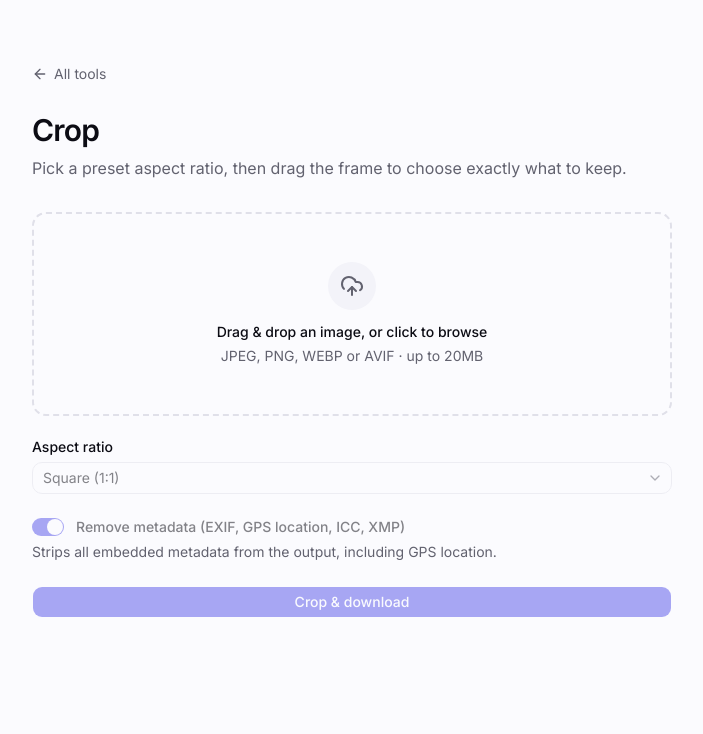
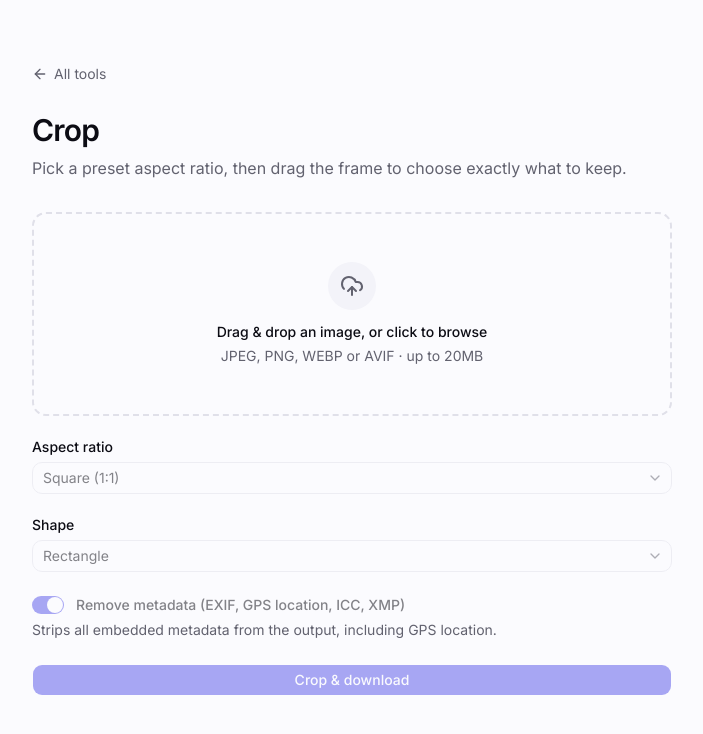
Before and after one commit to PavelLazarchuk/file-converter, a Next.js app: page /crop in a window 1280 px wide. Shown: the top 734 px of the page, without its empty margins (288-991 px from the left). Built offline with nearby package versions, Linux system fonts and the light colour scheme.

Commit message:
feat: circle crop

```diff
--- a/src/app/convert/convert-form.tsx
+++ b/src/app/convert/convert-form.tsx
@@ -157,6 +157,17 @@ export function ConvertForm() {
                         file.
                     </p>
                 )}
+                {target === 'gif' && (
+                    <p className="text-sm text-muted-foreground">
+                        Exports a single still frame — animation is not preserved.
+                    </p>
+                )}
+                {target === 'tiff' && (
+                    <p className="text-sm text-muted-foreground">
+                        A lossless format for print and archival. Files are large and most browsers
+                        can&apos;t preview them.
+                    </p>
+                )}
                 {errors.format && (
                     <p className="text-sm text-destructive">{errors.format.message}</p>
                 )}
--- a/src/app/convert/page.tsx
+++ b/src/app/convert/page.tsx
@@ -6,7 +6,7 @@ import { ConvertForm } from './convert-form';
 export const metadata: Metadata = {
     title: 'Convert an image — Image Toolbox',
     description:
-        'Convert images between JPEG, PNG, WEBP, AVIF and SVG, build an ICO favicon, or get a Base64 data URI.',
+        'Convert images between JPEG, PNG, WEBP, AVIF, GIF, TIFF and SVG, build an ICO favicon, or get a Base64 data URI.',
 };
 
 export default function ConvertPage() {
--- a/src/app/crop/crop-area.tsx
+++ b/src/app/crop/crop-area.tsx
@@ -4,7 +4,7 @@ import { useRef } from 'react';
 import Image from 'next/image';
 
 import type { LoadedImage } from '@/components/image-dropzone';
-import { clampCropBox, type CropBox } from '@/lib/image';
+import { clampCropBox, type CropBox, type CropShape } from '@/lib/image';
 import { cn } from '@/lib/utils';
 
 type Corner = 'nw' | 'ne' | 'sw' | 'se';
@@ -31,11 +31,12 @@ type CropAreaProps = {
     image: LoadedImage;
     ratio: { width: number; height: number };
     box: CropBox;
+    shape: CropShape;
     onChange: (box: CropBox) => void;
     disabled?: boolean;
 };
 
-export function CropArea({ image, ratio, box, onChange, disabled }: CropAreaProps) {
+export function CropArea({ image, ratio, box, shape, onChange, disabled }: CropAreaProps) {
     const containerRef = useRef<HTMLDivElement>(null);
     const dragRef = useRef<DragState | null>(null);
 
@@ -129,6 +130,7 @@ export function CropArea({ image, ratio, box, onChange, disabled }: CropAreaProp
                 role="presentation"
                 className={cn(
                     'absolute border-2 border-white shadow-[0_0_0_9999px_rgba(0,0,0,0.55)]',
+                    shape === 'circle' && 'rounded-[50%]',
                     !disabled && 'cursor-move'
                 )}
                 style={{
@@ -143,12 +145,14 @@ export function CropArea({ image, ratio, box, onChange, disabled }: CropAreaProp
                 onPointerUp={endDrag}
                 onPointerCancel={endDrag}
             >
+                {shape === 'rectangle' && (
                     <div aria-hidden className="pointer-events-none absolute inset-0">
                         <div className="absolute inset-y-0 left-1/3 w-px bg-white/40" />
                         <div className="absolute inset-y-0 left-2/3 w-px bg-white/40" />
                         <div className="absolute inset-x-0 top-1/3 h-px bg-white/40" />
                         <div className="absolute inset-x-0 top-2/3 h-px bg-white/40" />
                     </div>
+                )}
                 {!disabled &&
                     (Object.keys(CORNERS) as Corner[]).map(corner => (
                         <div
--- a/src/app/crop/crop-form.tsx
+++ b/src/app/crop/crop-form.tsx
@@ -18,9 +18,18 @@ import {
 import { Spinner } from '@/components/ui/spinner';
 import { useImageAction } from '@/hooks/use-image-action';
 import { cropImage } from '@/lib/actions';
-import { ASPECT_RATIOS, ASPECT_RATIO_KEYS, centeredCrop, type CropBox } from '@/lib/image';
+import {
+    ASPECT_RATIOS,
+    ASPECT_RATIO_KEYS,
+    CROP_SHAPES,
+    CROP_SHAPE_KEYS,
+    centeredCrop,
+    type CropBox,
+} from '@/lib/image';
 import { cropFormSchema, type CropFormInput, type CropFormValues } from '@/lib/schemas';
 import { CropArea } from './crop-area';
+
+const defaultValues: CropFormInput = { ratio: '1:1', shape: 'rectangle' };
 
 export function CropForm() {
     const { image, setImage } = useLoadedImage();
@@ -37,10 +46,11 @@ export function CropForm() {
     } = useForm<CropFormInput, unknown, CropFormValues>({
         resolver: zodResolver(cropFormSchema),
         mode: 'onChange',
-        defaultValues: { ratio: '1:1' },
+        defaultValues,
     });
 
     const ratioKey = useWatch({ control, name: 'ratio' });
+    const shape = useWatch({ control, name: 'shape' }) ?? 'rectangle';
     const ratio = ratioKey ? ASPECT_RATIOS[ratioKey] : null;
     const boxKey = image && ratioKey ? `${image.previewUrl}|${ratioKey}` : null;
     const box =
@@ -55,6 +65,7 @@ export function CropForm() {
 
         run(image, {
             ratio: values.ratio,
+            shape: values.shape,
             left: String(box.left),
             top: String(box.top),
             width: String(box.width),
@@ -76,7 +87,7 @@ export function CropForm() {
                 onClear={() => {
                     setImage(null);
                     setManualBox(null);
-                    reset({ ratio: '1:1' });
+                    reset(defaultValues);
                 }}
             />
 
@@ -111,12 +122,50 @@ export function CropForm() {
                 {errors.ratio && <p className="text-sm text-destructive">{errors.ratio.message}</p>}
             </div>
 
+            <div className="space-y-2">
+                <Label htmlFor="shape">Shape</Label>
+                <Controller
+                    control={control}
+                    name="shape"
+                    render={({ field }) => (
+                        <Select
+                            value={field.value ?? ''}
+                            onValueChange={field.onChange}
+                            disabled={!image || isPending}
+                        >
+                            <SelectTrigger
+                                id="shape"
+                                className="w-full"
+                                aria-invalid={!!errors.shape}
+                            >
+                                <SelectValue placeholder="Choose a crop shape" />
+                            </SelectTrigger>
+                            <SelectContent>
+                                {CROP_SHAPE_KEYS.map(key => (
+                                    <SelectItem key={key} value={key}>
+                                        {CROP_SHAPES[key].label}
+                                    </SelectItem>
+                                ))}
+                            </SelectContent>
+                        </Select>
+                    )}
+                />
+                {shape === 'circle' && (
+                    <p className="text-sm text-muted-foreground">
+                        Keeps only the area inside the ellipse; the corners become transparent. JPEG
+                        exports as PNG so the transparency is preserved.
+                    </p>
+                )}
+                {errors.shape && <p className="text-sm text-destructive">{errors.shape.message}</p>}
+            </div>
+
             {image && ratio && box && (
                 <div className="space-y-2">
                     <CropArea
                         image={image}
                         ratio={ratio}
                         box={box}
+                        shape={shape}
                         disabled={isPending}
                         onChange={next => {
                             if (boxKey) setManualBox({ key: boxKey, box: next });
--- a/src/app/crop/page.tsx
+++ b/src/app/crop/page.tsx
@@ -6,7 +6,7 @@ import { CropForm } from './crop-form';
 export const metadata: Metadata = {
     title: 'Crop an image — Image Toolbox',
     description:
-        'Crop JPEG, PNG, WEBP or AVIF images to a preset aspect ratio like 1:1 or 16:9, with a draggable crop area.',
+        'Crop JPEG, PNG, WEBP or AVIF images to a preset aspect ratio like 1:1 or 16:9, or a circle with transparent corners, using a draggable crop area.',
 };
 
 export default function CropPage() {
--- a/src/components/landing.tsx
+++ b/src/components/landing.tsx
@@ -14,7 +14,7 @@ const tools = [
         href: '/crop',
         title: 'Crop',
         description:
-            'Trim to a preset aspect ratio — square, 16:9, 4:3 and more — and drag to frame it.',
+            'Trim to a preset aspect ratio — square, 16:9, 4:3 and more — or a circle, and drag to frame it.',
         icon: Crop,
         gradient: 'from-amber-500 to-orange-600',
     },
@@ -29,7 +29,7 @@ const tools = [
         href: '/convert',
         title: 'Convert',
         description:
-            'Switch between JPEG, PNG, WEBP, AVIF and SVG, build an ICO favicon, or get a Base64 data URI.',
+            'Switch between JPEG, PNG, WEBP, AVIF, GIF, TIFF and SVG, build an ICO favicon, or get a Base64 data URI.',
         icon: RefreshCw,
         gradient: 'from-emerald-500 to-teal-600',
     },
--- a/src/lib/image.ts
+++ b/src/lib/image.ts
@@ -11,11 +11,11 @@ export const FORMAT_KEYS = ['jpeg', 'png', 'webp', 'avif'] as const;
 
 export type ImageFormat = (typeof FORMAT_KEYS)[number];
 
-export const CONVERT_SOURCE_KEYS = [...FORMAT_KEYS, 'svg'] as const;
+export const CONVERT_SOURCE_KEYS = [...FORMAT_KEYS, 'gif', 'svg'] as const;
 
 export type ConvertSource = (typeof CONVERT_SOURCE_KEYS)[number];
 
-export const CONVERT_TARGET_KEYS = [...FORMAT_KEYS, 'svg', 'ico', 'base64'] as const;
+export const CONVERT_TARGET_KEYS = [...FORMAT_KEYS, 'gif', 'tiff', 'svg', 'ico', 'base64'] as const;
 
 export type ConvertTarget = (typeof CONVERT_TARGET_KEYS)[number];
 
@@ -27,6 +27,8 @@ export const IMAGE_FORMATS: Record<
     png: { label: 'PNG', mimeType: 'image/png', extension: 'png' },
     webp: { label: 'WEBP', mimeType: 'image/webp', extension: 'webp' },
     avif: { label: 'AVIF', mimeType: 'image/avif', extension: 'avif' },
+    gif: { label: 'GIF', mimeType: 'image/gif', extension: 'gif' },
+    tiff: { label: 'TIFF', mimeType: 'image/tiff', extension: 'tiff' },
     svg: { label: 'SVG', mimeType: 'image/svg+xml', extension: 'svg' },
     ico: { label: 'ICO (favicon)', mimeType: 'image/x-icon', extension: 'ico' },
     base64: { label: 'Base64 data URI', mimeType: 'text/plain', extension: 'txt' },
@@ -79,6 +81,19 @@ export const ASPECT_RATIOS: Record<AspectRatio, { label: string; width: number;
         '2:3': { label: 'Portrait (2:3)', width: 2, height: 3 },
         '9:16': { label: 'Vertical (9:16)', width: 9, height: 16 },
     };
+
+export const CROP_SHAPE_KEYS = ['rectangle', 'circle'] as const;
+
+export type CropShape = (typeof CROP_SHAPE_KEYS)[number];
+
+export const CROP_SHAPES: Record<CropShape, { label: string }> = {
+    rectangle: { label: 'Rectangle' },
+    circle: { label: 'Circle / ellipse (transparent corners)' },
+};
+
+export function circleOutputFormat(format: ImageFormat): ImageFormat {
+    return format === 'jpeg' ? 'png' : format;
+}
 
 export type CropBox = { left: number; top: number; width: number; height: number };
 
--- a/src/lib/schemas.ts
+++ b/src/lib/schemas.ts
@@ -4,6 +4,7 @@ import {
     ASPECT_RATIO_KEYS,
     COMPRESS_MODES,
     CONVERT_TARGET_KEYS,
+    CROP_SHAPE_KEYS,
     DIMENSION_LIMITS,
     FORMAT_KEYS,
     HEX_COLOR_PATTERN,
@@ -34,13 +35,14 @@ export const resizeSchema = z.object({
 
 export const cropSchema = z.object({
     ratio: z.enum(ASPECT_RATIO_KEYS, { error: 'Choose an aspect ratio' }),
+    shape: z.enum(CROP_SHAPE_KEYS, { error: 'Choose a crop shape' }),
     left: integerInRange(0, DIMENSION_LIMITS.max - 1, 'Left offset'),
     top: integerInRange(0, DIMENSION_LIMITS.max - 1, 'Top offset'),
     width: integerInRange(DIMENSION_LIMITS.min, DIMENSION_LIMITS.max, 'Crop width'),
     height: integerInRange(DIMENSION_LIMITS.min, DIMENSION_LIMITS.max, 'Crop height'),
 });
 
-export const cropFormSchema = cropSchema.pick({ ratio: true });
+export const cropFormSchema = cropSchema.pick({ ratio: true, shape: true });
 
 export const compressSchema = z.object({
     mode: z.enum(COMPRESS_MODES, { error: 'Choose a compression mode' }),
```
Also changed, not shown: src/lib/actions.ts (+21 -3 lines). Lines whose indentation alone changed are shown as unchanged.
